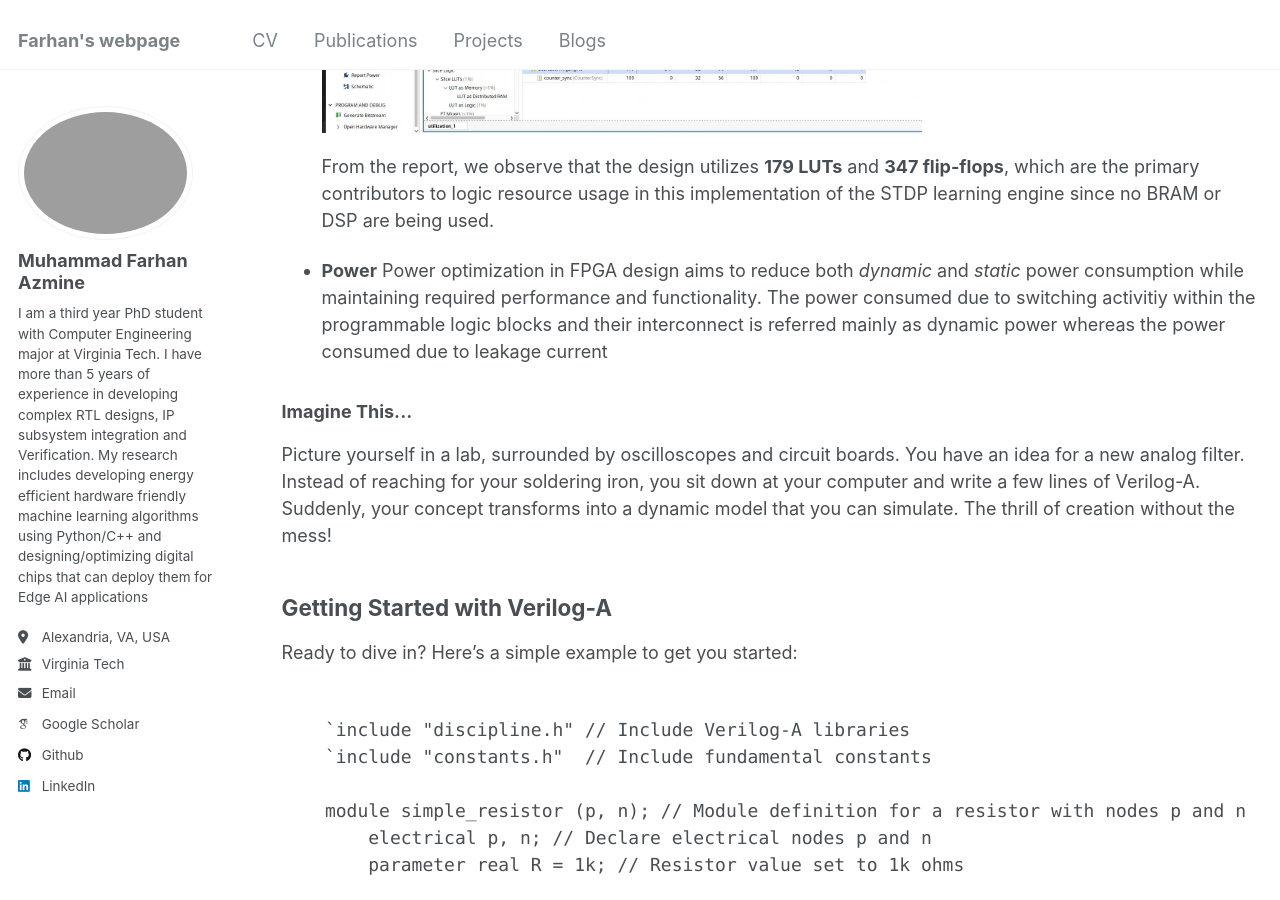
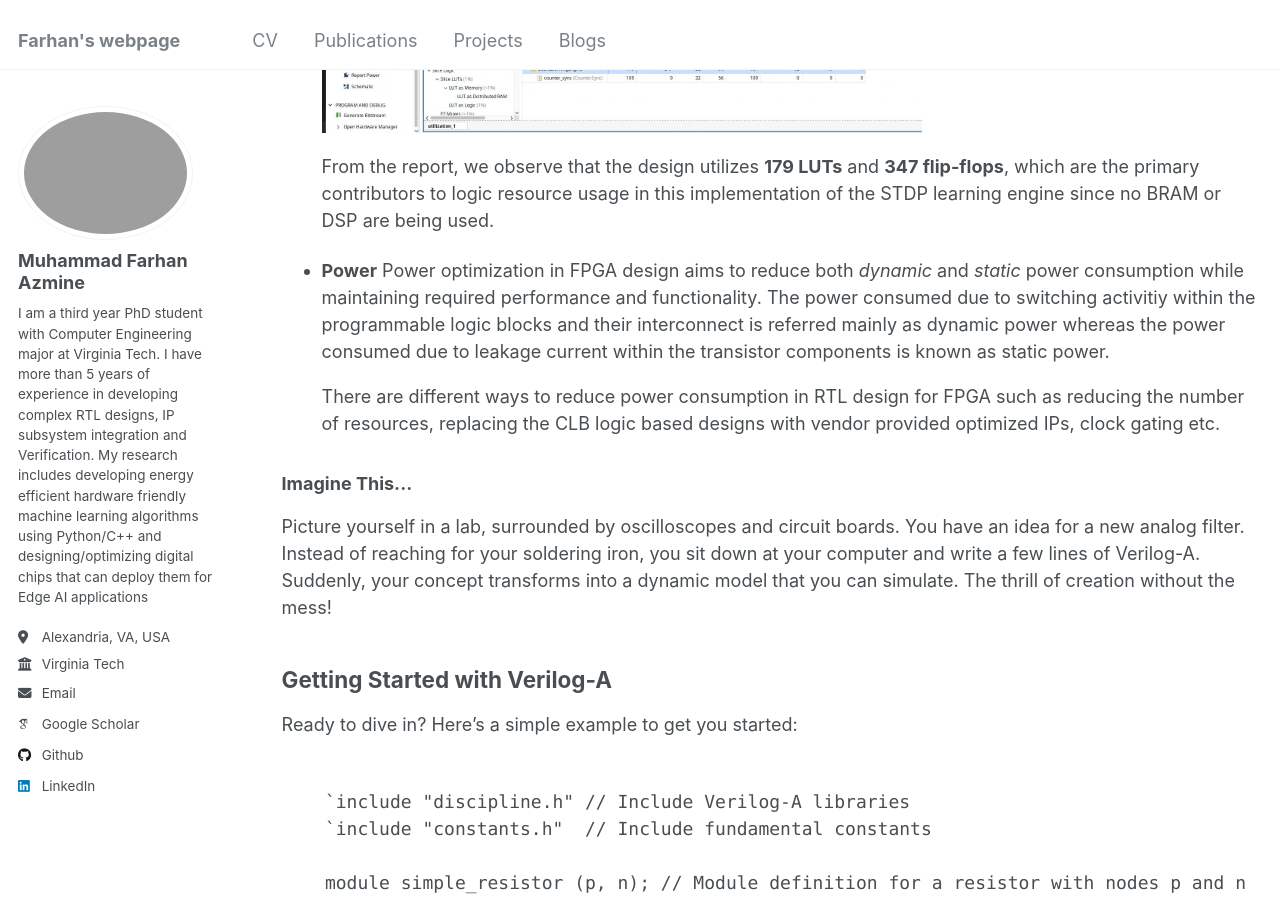
Before and after one commit to muhammadfarhan720/web-profile, a Jekyll site: the page built from blogs/veriloga/veriloga_day01_veriloga.html, in a window 1280 px wide and 900 px high, scrolled down 3256 px. Built offline with Jekyll 4.4.1, drawn with Linux system fonts in a browser that asks for light colours; some web fonts are replaced.

Commit message:
Update veriloga_day01_veriloga.html

```diff
--- a/blogs/veriloga/veriloga_day01_veriloga.html
+++ b/blogs/veriloga/veriloga_day01_veriloga.html
@@ -147,7 +147,9 @@ According to the report, the longest datapath delay—measured at 5.393 ns—spa
 <p>From the report, we observe that the design utilizes <strong>179 LUTs</strong> and <strong>347 flip-flops</strong>, which are the primary contributors to logic resource usage in this implementation of the STDP learning engine since no BRAM or DSP are being used.</p>
       </li>
 
-        <li><strong>Power</strong>  Power optimization in FPGA design aims to reduce both <em>dynamic</em> and <em>static</em> power consumption while maintaining required performance and functionality. The power consumed due to switching activitiy within the programmable logic blocks and their interconnect is referred mainly as dynamic power whereas the power consumed due to leakage current  </li>
+        <li><strong>Power</strong>  Power optimization in FPGA design aims to reduce both <em>dynamic</em> and <em>static</em> power consumption while maintaining required performance and functionality. The power consumed due to switching activitiy within the programmable logic blocks and their interconnect is referred mainly as dynamic power whereas the power consumed due to leakage current within the transistor components is known as static power.
+        <p>There are different ways to reduce power consumption in RTL design for FPGA such as reducing the number of resources, replacing the CLB logic based designs with vendor provided optimized IPs, clock gating etc.</p>
+        </li>
     </ul>
 
     <h3>Imagine This...</h3>
```
